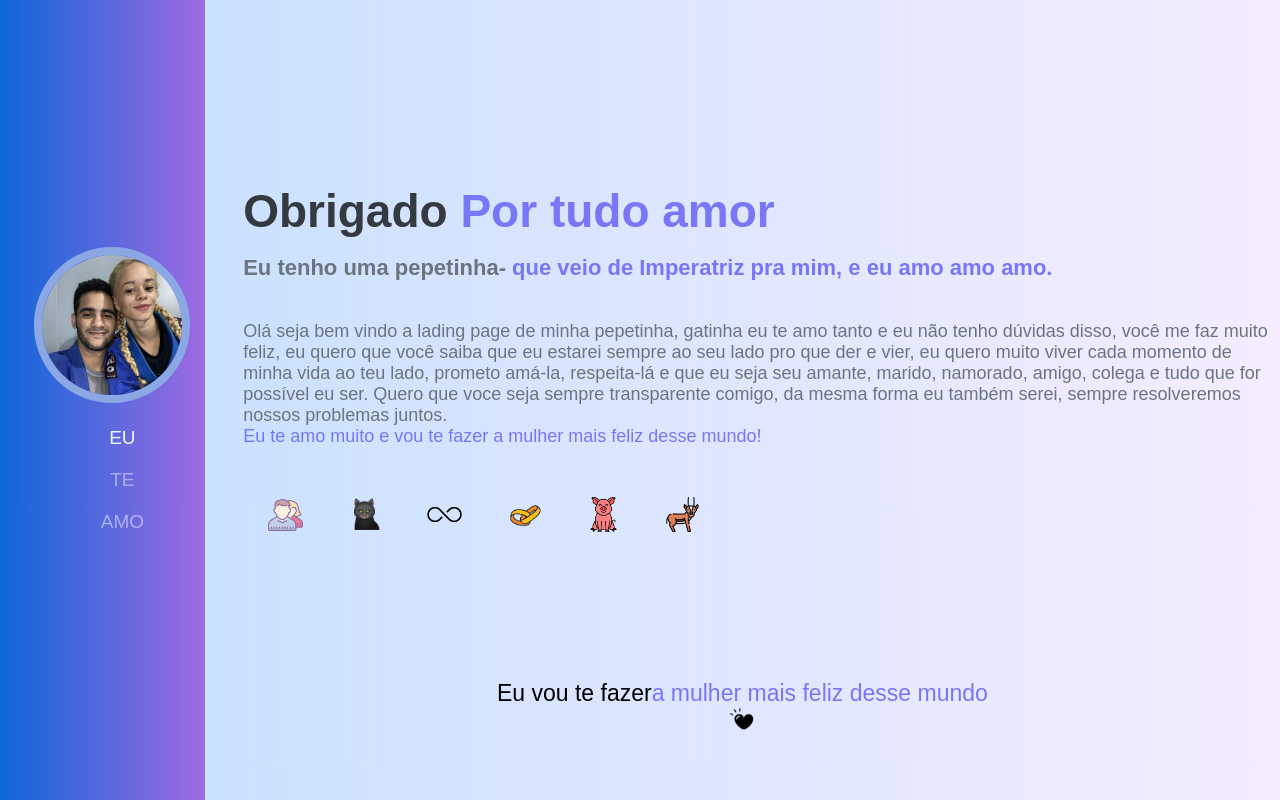
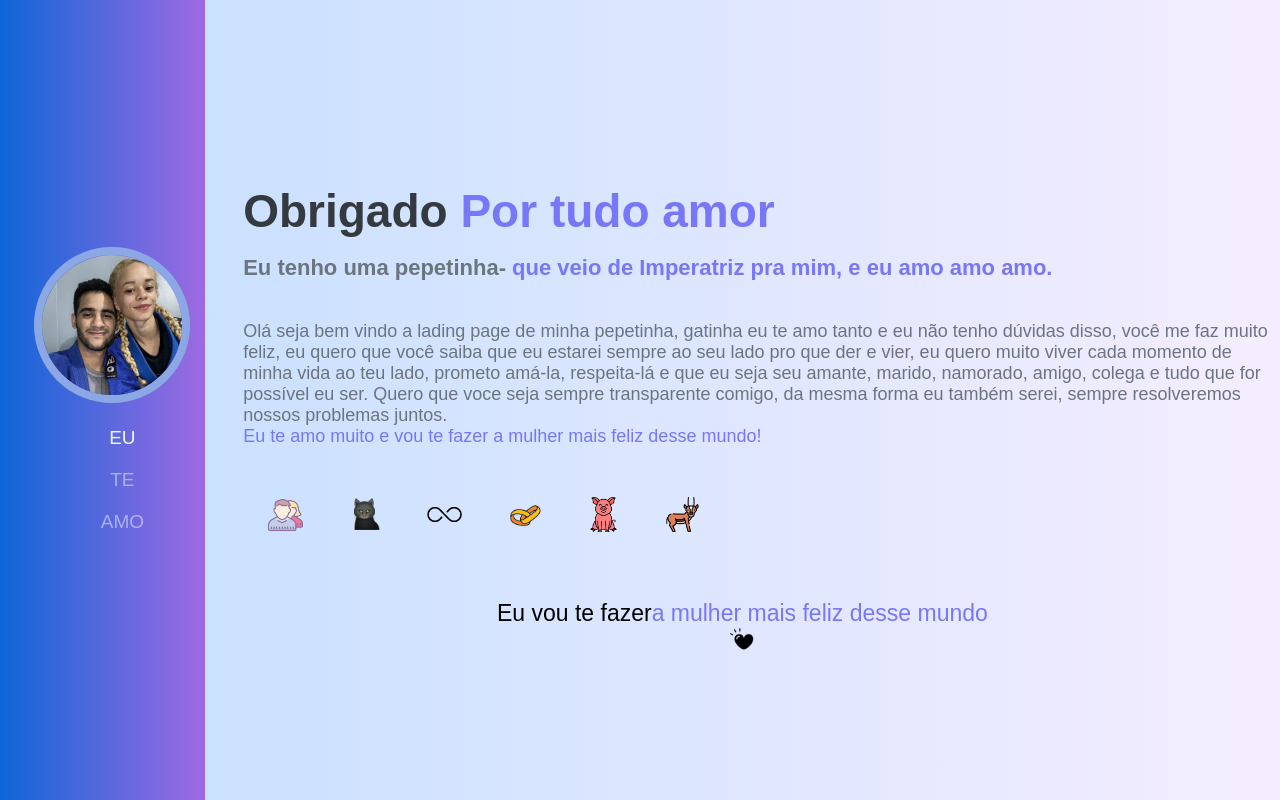
Before and after one commit to GabrielAdsJR/pepetinhaa, a plain HTML site: page index.html in a window 1280 px wide. Drawn offline with Linux system fonts and the light colour scheme; a web font is replaced by a local one.

Commit message:
Update style.css

```diff
--- a/style.css
+++ b/style.css
@@ -149,7 +149,7 @@ section.descricao p{
 }
 
 .rodape{
-    margin-top: 680px;
+    margin-top: 600px;
     text-align: center;
 
 }
```
